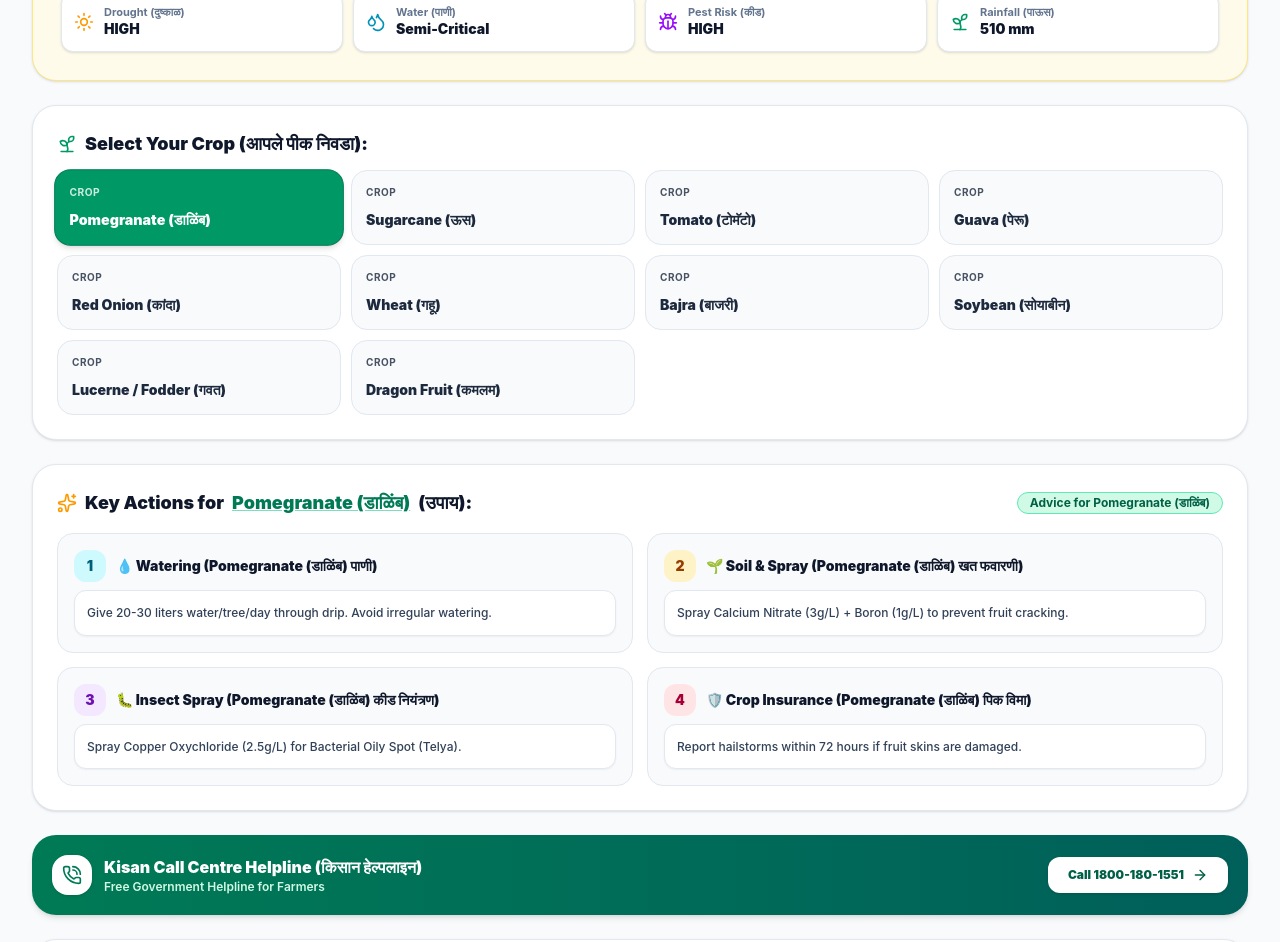
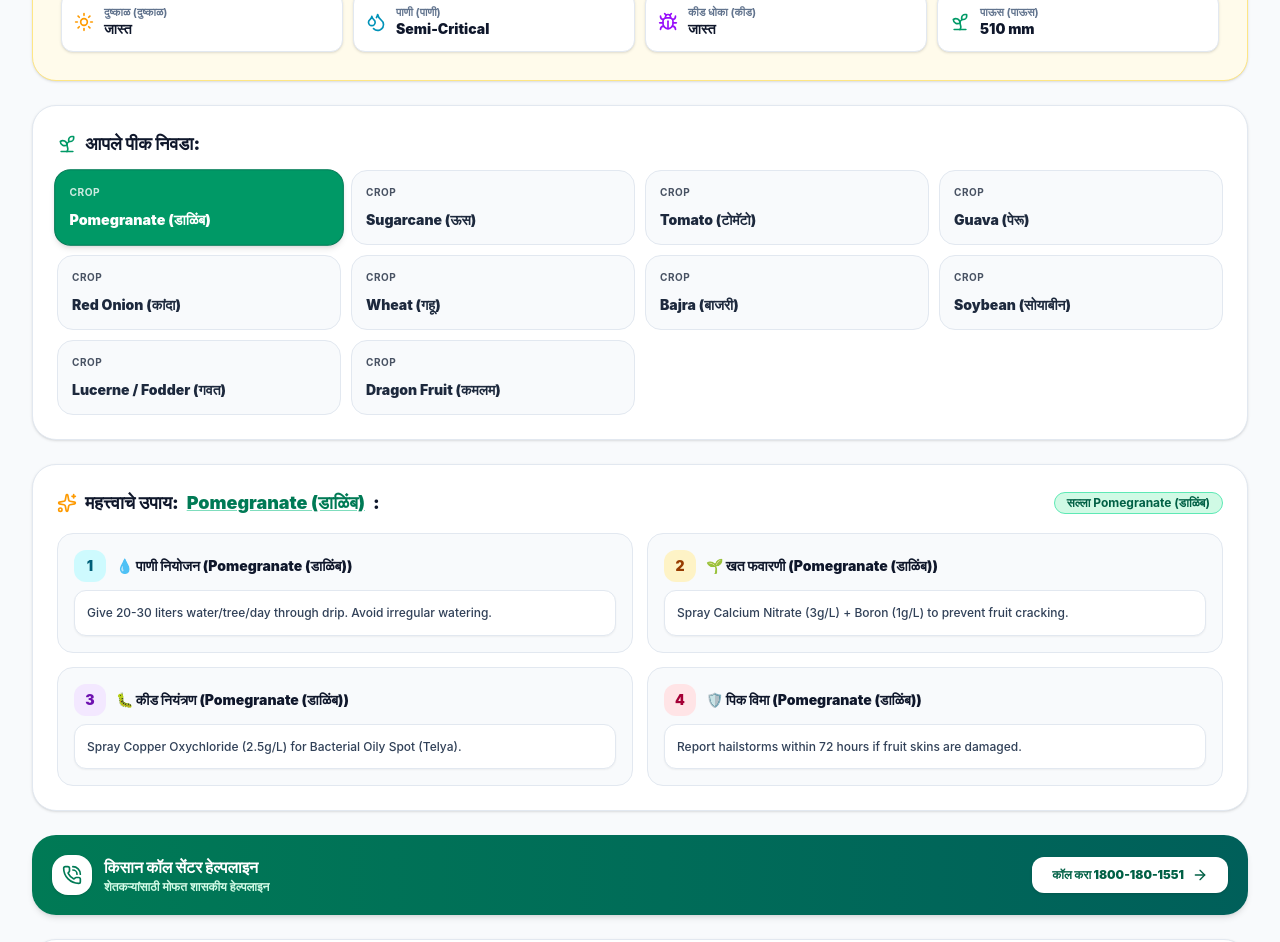
Before and after one commit to beginner12-creater/KrishiDrishti-, a React (Vite) app in the folder client/: page / in a window 1280 px wide. Shown: the part 480-1422 px from the top of the page. Built offline with nearby package versions, Linux system fonts and the light colour scheme; no server answers.

Commit message:
Add real-time multi-lingual translation engine for Marathi, Hindi & English

```diff
--- a/client/src/App.jsx
+++ b/client/src/App.jsx
@@ -14,6 +14,7 @@ import CropProfitRecommendation from './components/CropProfitRecommendation';
 import BottomNavBar from './components/BottomNavBar';
 
 import { fetchHierarchy, fetchVillages, fetchVillageDetails } from './services/apiService';
+import { t } from './data/translations';
 import { Sprout, RefreshCw, ArrowLeft } from 'lucide-react';
 
 export default function App() {
@@ -23,7 +24,7 @@ export default function App() {
   const [riskMetrics, setRiskMetrics] = useState(null);
   const [activeTab, setActiveTab] = useState('dashboard'); // 'dashboard' | 'profit' | 'advisory' | 'map' | 'compare' | 'chat'
   const [viewMode, setViewMode] = useState('farmer'); // 'farmer' | 'detailed'
-  const [currentLang, setCurrentLang] = useState('en');
+  const [currentLang, setCurrentLang] = useState('mr'); // Default to Marathi
   const [selectedCropForAdvisory, setSelectedCropForAdvisory] = useState(null);
   const [isReportModalOpen, setIsReportModalOpen] = useState(false);
   const [loading, setLoading] = useState(true);
@@ -105,6 +106,7 @@ export default function App() {
           hierarchy={hierarchy}
           selectedVillage={selectedVillage}
           onSelectVillage={handleSelectVillage}
+          currentLang={currentLang}
         />
 
         {loading ? (
@@ -123,6 +125,7 @@ export default function App() {
                   village={selectedVillage}
                   riskMetrics={riskMetrics}
                   onSelectCrop={(crop) => setSelectedCropForAdvisory(crop)}
+                  currentLang={currentLang}
                 />
 
                 {/* Profit Maximizing Crop Suggestions */}
@@ -130,6 +133,7 @@ export default function App() {
                   village={selectedVillage}
                   riskMetrics={riskMetrics}
                   onSelectCrop={handleSelectCropForAdvisory}
+                  currentLang={currentLang}
                 />
               </div>
             ) : (
@@ -143,7 +147,7 @@ export default function App() {
                     className="flex items-center space-x-2 px-4 py-2.5 rounded-2xl bg-white border border-slate-200 text-emerald-700 hover:bg-slate-100 font-extrabold text-xs shadow-sm transition-all active:scale-95 cursor-pointer"
                   >
                     <ArrowLeft className="w-4 h-4 text-emerald-600 shrink-0" />
-                    <span>← Back to Farmer Home (मागे जा / मुख्य पृष्ठ)</span>
+                    <span>{t('backToFarmerHome', currentLang)}</span>
                   </button>
                 </div>
 
@@ -166,6 +170,7 @@ export default function App() {
                     village={selectedVillage}
                     riskMetrics={riskMetrics}
                     onSelectCrop={handleSelectCropForAdvisory}
+                    currentLang={currentLang}
                   />
                 )}
 
@@ -197,7 +202,11 @@ export default function App() {
 
                 {/* TAB 6: KRISHI MITR AI CHATBOT */}
                 {activeTab === 'chat' && (
-                  <KrishiMitrChat village={selectedVillage} riskMetrics={riskMetrics} />
+                  <KrishiMitrChat
+                    village={selectedVillage}
+                    riskMetrics={riskMetrics}
+                    currentLang={currentLang}
+                  />
                 )}
               </div>
             )}
@@ -217,6 +226,7 @@ export default function App() {
         setActiveTab={setActiveTab}
         viewMode={viewMode}
         setViewMode={setViewMode}
+        currentLang={currentLang}
       />
 
       {/* Footer Banner */}
--- a/client/src/components/FarmerSimpleView.jsx
+++ b/client/src/components/FarmerSimpleView.jsx
@@ -1,7 +1,8 @@
 import React, { useState } from 'react';
+import { t } from '../data/translations';
 import { Sprout, Droplets, Bug, Sun, PhoneCall, ArrowRight, Sparkles } from 'lucide-react';
 
-export default function FarmerSimpleView({ village, riskMetrics, onSelectCrop }) {
+export default function FarmerSimpleView({ village, riskMetrics, onSelectCrop, currentLang = 'mr' }) {
   const [selectedCrop, setSelectedCrop] = useState(village?.primaryCrops[0] || 'Cotton');
 
   if (!village || !riskMetrics) return null;
@@ -115,28 +116,28 @@ export default function FarmerSimpleView({ village, riskMetrics, onSelectCrop })
           <div className="bg-white p-3 rounded-xl border border-slate-200 flex items-center space-x-2.5 shadow-sm">
             <Sun className="w-5 h-5 text-amber-500 shrink-0" />
             <div>
-              <div className="text-[11px] text-slate-500">Drought (दुष्काळ)</div>
-              <div className="text-sm font-black text-slate-900">{subIndices.droughtIndex > 60 ? 'HIGH' : 'LOW'}</div>
+              <div className="text-[11px] text-slate-500">{t('drought', currentLang)} (दुष्काळ)</div>
+              <div className="text-sm font-black text-slate-900">{subIndices.droughtIndex > 60 ? t('high', currentLang) : t('low', currentLang)}</div>
             </div>
           </div>
           <div className="bg-white p-3 rounded-xl border border-slate-200 flex items-center space-x-2.5 shadow-sm">
             <Droplets className="w-5 h-5 text-cyan-600 shrink-0" />
             <div>
-              <div className="text-[11px] text-slate-500">Water (पाणी)</div>
+              <div className="text-[11px] text-slate-500">{t('water', currentLang)} (पाणी)</div>
               <div className="text-sm font-black text-slate-900">{village.groundwaterStatus.split(' ')[0]}</div>
             </div>
           </div>
           <div className="bg-white p-3 rounded-xl border border-slate-200 flex items-center space-x-2.5 shadow-sm">
             <Bug className="w-5 h-5 text-purple-600 shrink-0" />
             <div>
-              <div className="text-[11px] text-slate-500">Pest Risk (कीड)</div>
-              <div className="text-sm font-black text-slate-900">{subIndices.pestIndex > 60 ? 'HIGH' : 'SAFE'}</div>
+              <div className="text-[11px] text-slate-500">{t('pestRisk', currentLang)} (कीड)</div>
+              <div className="text-sm font-black text-slate-900">{subIndices.pestIndex > 60 ? t('high', currentLang) : t('safe', currentLang)}</div>
             </div>
           </div>
           <div className="bg-white p-3 rounded-xl border border-slate-200 flex items-center space-x-2.5 shadow-sm">
             <Sprout className="w-5 h-5 text-emerald-600 shrink-0" />
             <div>
-              <div className="text-[11px] text-slate-500">Rainfall (पाऊस)</div>
+              <div className="text-[11px] text-slate-500">{t('rainfall', currentLang)} (पाऊस)</div>
               <div className="text-sm font-black text-slate-900">{village.annualRainfallNormal} mm</div>
             </div>
           </div>
@@ -148,7 +149,7 @@ export default function FarmerSimpleView({ village, riskMetrics, onSelectCrop })
       <div className="bg-white border border-slate-200 p-5 sm:p-6 rounded-3xl shadow-sm space-y-3">
         <h3 className="text-base sm:text-lg font-black text-slate-900 flex items-center gap-2">
           <Sprout className="w-5 h-5 text-emerald-600" />
-          Select Your Crop (आपले पीक निवडा):
+          {t('selectCropTitle', currentLang)}
         </h3>
 
         <div className="grid grid-cols-2 sm:grid-cols-4 gap-2.5">
@@ -177,10 +178,10 @@ export default function FarmerSimpleView({ village, riskMetrics, onSelectCrop })
         <div className="flex items-center justify-between">
           <h3 className="text-base sm:text-lg font-black text-slate-900 flex items-center gap-2">
             <Sparkles className="w-5 h-5 text-amber-500" />
-            Key Actions for <span className="text-emerald-700 underline decoration-emerald-500/50">{selectedCrop}</span> (उपाय):
+            {t('keyActionsTitle', currentLang)} <span className="text-emerald-700 underline decoration-emerald-500/50">{selectedCrop}</span>:
           </h3>
           <span className="text-xs bg-emerald-100 text-emerald-800 px-3 py-0.5 rounded-full border border-emerald-300 font-bold hidden sm:inline">
-            Advice for {selectedCrop}
+            {t('adviceFor', currentLang)} {selectedCrop}
           </span>
         </div>
 
@@ -192,7 +193,7 @@ export default function FarmerSimpleView({ village, riskMetrics, onSelectCrop })
               <div className="w-8 h-8 rounded-xl bg-cyan-100 text-cyan-800 flex items-center justify-center font-black text-sm">
                 1
               </div>
-              <h4 className="text-xs sm:text-sm font-black text-slate-900">💧 Watering ({selectedCrop} पाणी)</h4>
+              <h4 className="text-xs sm:text-sm font-black text-slate-900">💧 {t('watering', currentLang)} ({selectedCrop})</h4>
             </div>
             <p className="text-xs text-slate-700 font-medium leading-relaxed bg-white p-3 rounded-xl border border-slate-200 shadow-xs">
               {currentActions.water}
@@ -205,7 +206,7 @@ export default function FarmerSimpleView({ village, riskMetrics, onSelectCrop })
               <div className="w-8 h-8 rounded-xl bg-amber-100 text-amber-800 flex items-center justify-center font-black text-sm">
                 2
               </div>
-              <h4 className="text-xs sm:text-sm font-black text-slate-900">🌱 Soil & Spray ({selectedCrop} खत फवारणी)</h4>
+              <h4 className="text-xs sm:text-sm font-black text-slate-900">🌱 {t('soilSpray', currentLang)} ({selectedCrop})</h4>
             </div>
             <p className="text-xs text-slate-700 font-medium leading-relaxed bg-white p-3 rounded-xl border border-slate-200 shadow-xs">
               {currentActions.fertilizer}
@@ -218,7 +219,7 @@ export default function FarmerSimpleView({ village, riskMetrics, onSelectCrop })
               <div className="w-8 h-8 rounded-xl bg-purple-100 text-purple-800 flex items-center justify-center font-black text-sm">
                 3
               </div>
-              <h4 className="text-xs sm:text-sm font-black text-slate-900">🐛 Insect Spray ({selectedCrop} कीड नियंत्रण)</h4>
+              <h4 className="text-xs sm:text-sm font-black text-slate-900">🐛 {t('insectSpray', currentLang)} ({selectedCrop})</h4>
             </div>
             <p className="text-xs text-slate-700 font-medium leading-relaxed bg-white p-3 rounded-xl border border-slate-200 shadow-xs">
               {currentActions.pest}
@@ -231,7 +232,7 @@ export default function FarmerSimpleView({ village, riskMetrics, onSelectCrop })
               <div className="w-8 h-8 rounded-xl bg-rose-100 text-rose-800 flex items-center justify-center font-black text-sm">
                 4
               </div>
-              <h4 className="text-xs sm:text-sm font-black text-slate-900">🛡️ Crop Insurance ({selectedCrop} पिक विमा)</h4>
+              <h4 className="text-xs sm:text-sm font-black text-slate-900">🛡️ {t('cropInsurance', currentLang)} ({selectedCrop})</h4>
             </div>
             <p className="text-xs text-slate-700 font-medium leading-relaxed bg-white p-3 rounded-xl border border-slate-200 shadow-xs">
               {currentActions.insurance}
@@ -248,8 +249,8 @@ export default function FarmerSimpleView({ village, riskMetrics, onSelectCrop })
             <PhoneCall className="w-5 h-5" />
           </div>
           <div>
-            <h4 className="text-sm sm:text-base font-black">Kisan Call Centre Helpline (किसान हेल्पलाइन)</h4>
-            <p className="text-xs font-semibold text-emerald-100">Free Government Helpline for Farmers</p>
+            <h4 className="text-sm sm:text-base font-black">{t('helplineTitle', currentLang)}</h4>
+            <p className="text-xs font-semibold text-emerald-100">{t('helplineSub', currentLang)}</p>
           </div>
         </div>
 
@@ -257,7 +258,7 @@ export default function FarmerSimpleView({ village, riskMetrics, onSelectCrop })
           href="tel:18001801551"
           className="px-5 py-2.5 bg-white text-emerald-800 font-black text-xs rounded-xl shadow-sm hover:bg-emerald-50 transition-all shrink-0 flex items-center space-x-2"
         >
-          <span>Call 1800-180-1551</span>
+          <span>{t('callNow', currentLang)}</span>
           <ArrowRight className="w-4 h-4" />
         </a>
       </div>
--- /dev/null
+++ b/client/src/data/translations.js
@@ -0,0 +1,117 @@
+// Comprehensive Multi-lingual Translation Dictionary for KrishiDrishti AI
+
+export const TRANSLATIONS = {
+  en: {
+    appTitle: "KrishiDrishti",
+    farmerView: "🌾 Farmer",
+    fullView: "📊 Full",
+    selectCropTitle: "Select Your Crop:",
+    keyActionsTitle: "Key Actions for",
+    adviceFor: "Advice for",
+    drought: "Drought",
+    water: "Water",
+    pestRisk: "Pest Risk",
+    rainfall: "Rainfall",
+    safe: "SAFE",
+    high: "HIGH",
+    low: "LOW",
+    moderate: "MODERATE",
+    watering: "Watering",
+    soilSpray: "Soil & Spray",
+    insectSpray: "Insect Spray",
+    cropInsurance: "Crop Insurance",
+    helplineTitle: "Kisan Call Centre Helpline",
+    helplineSub: "Free Government Helpline for Farmers",
+    callNow: "Call 1800-180-1551",
+    backToFarmerHome: "← Back to Farmer Home",
+    profitCropsTitle: "Profit-Maximizing Crop Recommendations",
+    profitSub: "Suggested high-profit, climate-suited crops to maximize yield income",
+    estNetProfit: "Estimated Net Profit / Acre:",
+    getAdvisoryGuide: "Get Full Advisory Guide",
+    waterSavings: "Water Savings:",
+    resilience: "Resilience:",
+    searchPlaceholder: "🔍 Type your village or district name (e.g. Sangamner, Baramati, Niphad)...",
+    selectedVillage: "Selected Village:",
+    quickSelect: "Quick Select:",
+    chatAiOnline: "Online",
+    chatPlaceholder: "Chat with Krishi Mitr (e.g. 'How are you?', 'Good morning', crop tips)...",
+    send: "Send"
+  },
+  mr: {
+    appTitle: "कृषिदृष्टी",
+    farmerView: "🌾 शेतकरी",
+    fullView: "📊 पूर्ण माहिती",
+    selectCropTitle: "आपले पीक निवडा:",
+    keyActionsTitle: "महत्त्वाचे उपाय:",
+    adviceFor: "सल्ला",
+    drought: "दुष्काळ",
+    water: "पाणी",
+    pestRisk: "कीड धोका",
+    rainfall: "पाऊस",
+    safe: "सुरक्षित",
+    high: "जास्त",
+    low: "कमी",
+    moderate: "मध्यम",
+    watering: "पाणी नियोजन",
+    soilSpray: "खत फवारणी",
+    insectSpray: "कीड नियंत्रण",
+    cropInsurance: "पिक विमा",
+    helplineTitle: "किसान कॉल सेंटर हेल्पलाइन",
+    helplineSub: "शेतकऱ्यांसाठी मोफत शासकीय हेल्पलाइन",
+    callNow: "कॉल करा 1800-180-1551",
+    backToFarmerHome: "← मागे जा (मुख्य पृष्ठ)",
+    profitCropsTitle: "नफा वाढवणारी पिके",
+    profitSub: "जास्तीत जास्त उत्पन्नासाठी सुचवलेली पिके",
+    estNetProfit: "अंदाजे निव्वळ नफा / एकर:",
+    getAdvisoryGuide: "पूर्ण सल्ला मार्गदर्शक पहा",
+    waterSavings: "पाणी बचत:",
+    resilience: "हवामान सहनशीलता:",
+    searchPlaceholder: "🔍 आपल्या गावाचे किंवा तालुक्याचे नाव टाका (उदा. संगमनेर, बारामती, निफाड)...",
+    selectedVillage: "निवडलेले गाव:",
+    quickSelect: "त्वरित निवडा:",
+    chatAiOnline: "ऑनलाइन",
+    chatPlaceholder: "कृषि मित्राशी बोला (उदा. 'कसे आहात?', 'पेरणी कधी करावी?')...",
+    send: "पाठवा"
+  },
+  hi: {
+    appTitle: "कृषिदृष्टि",
+    farmerView: "🌾 किसान",
+    fullView: "📊 पूरी जानकारी",
+    selectCropTitle: "अपनी फसल चुनें:",
+    keyActionsTitle: "मुख्य उपाय:",
+    adviceFor: "सलाह",
+    drought: "सूखा",
+    water: "पानी",
+    pestRisk: "कीट जोखिम",
+    rainfall: "बारिश",
+    safe: "सुरक्षित",
+    high: "उच्च",
+    low: "कम",
+    moderate: "मध्यम",
+    watering: "सिंचाई प्रबंधन",
+    soilSpray: "उर्वरक छिड़काव",
+    insectSpray: "कीट नियंत्रण",
+    cropInsurance: "फसल बीमा",
+    helplineTitle: "किसान कॉल सेंटर हेल्पलाइन",
+    helplineSub: "किसानों के लिए मुफ्त सरकारी हेल्पलाइन",
+    callNow: "कॉल करें 1800-180-1551",
+    backToFarmerHome: "← वापस जाएं (मुख्य पृष्ठ)",
+    profitCropsTitle: "मुनाफा बढ़ाने वाली फसलें",
+    profitSub: "अधिकतम आय के लिए सुझाई गई फसलें",
+    estNetProfit: "अनुमानित शुद्ध लाभ / एकड़:",
+    getAdvisoryGuide: "पूरा सलाह गाइड देखें",
+    waterSavings: "पानी की बचत:",
+    resilience: "सहनशीलता:",
+    searchPlaceholder: "🔍 अपने गाँव या जिले का नाम दर्ज करें (जैसे संगमनेर, बारामती, निफाड)...",
+    selectedVillage: "चयनित गाँव:",
+    quickSelect: "त्वरित चयन:",
+    chatAiOnline: "ऑनलाइन",
+    chatPlaceholder: "कृषि मित्र से पूछें (जैसे 'कैसे हो?', 'बुवाई कब करें?')...",
+    send: "भेजें"
+  }
+};
+
+export function t(key, lang = 'en') {
+  const dict = TRANSLATIONS[lang] || TRANSLATIONS['en'];
+  return dict[key] || TRANSLATIONS['en'][key] || key;
+}
```
